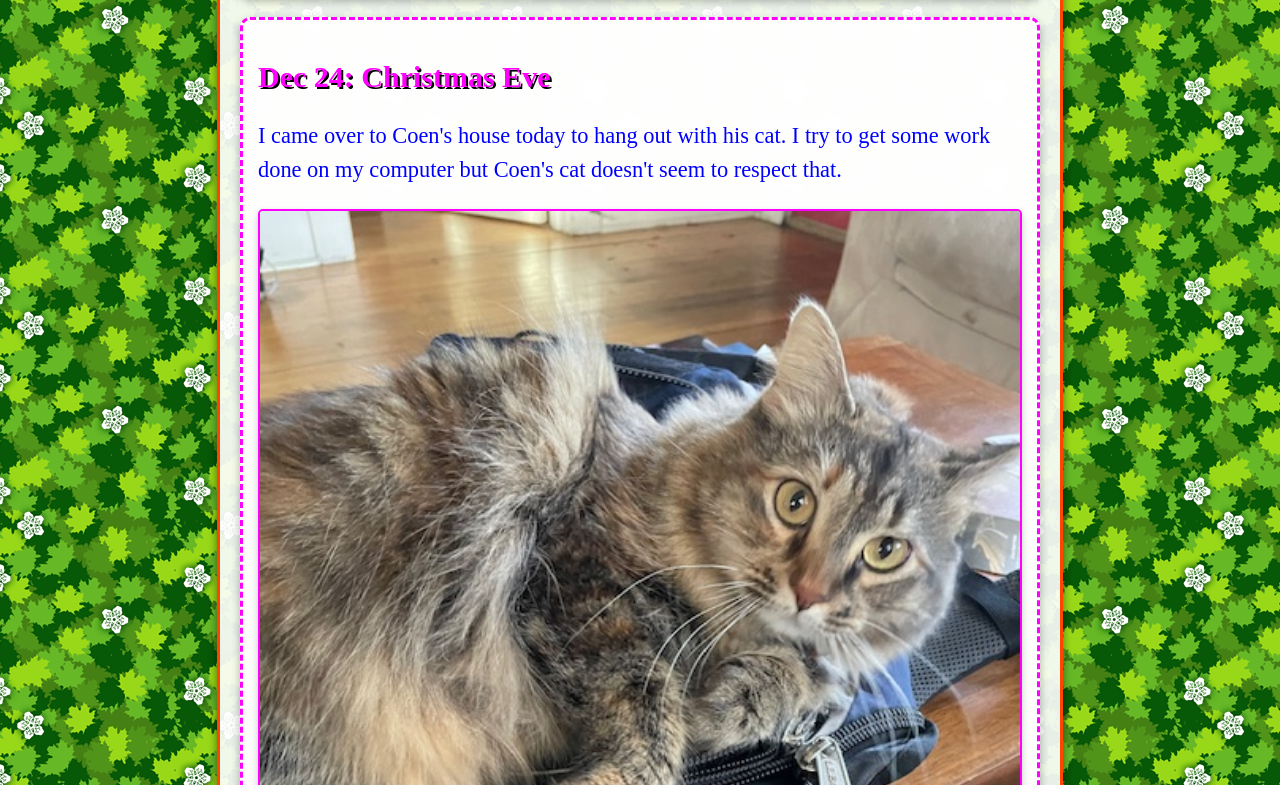
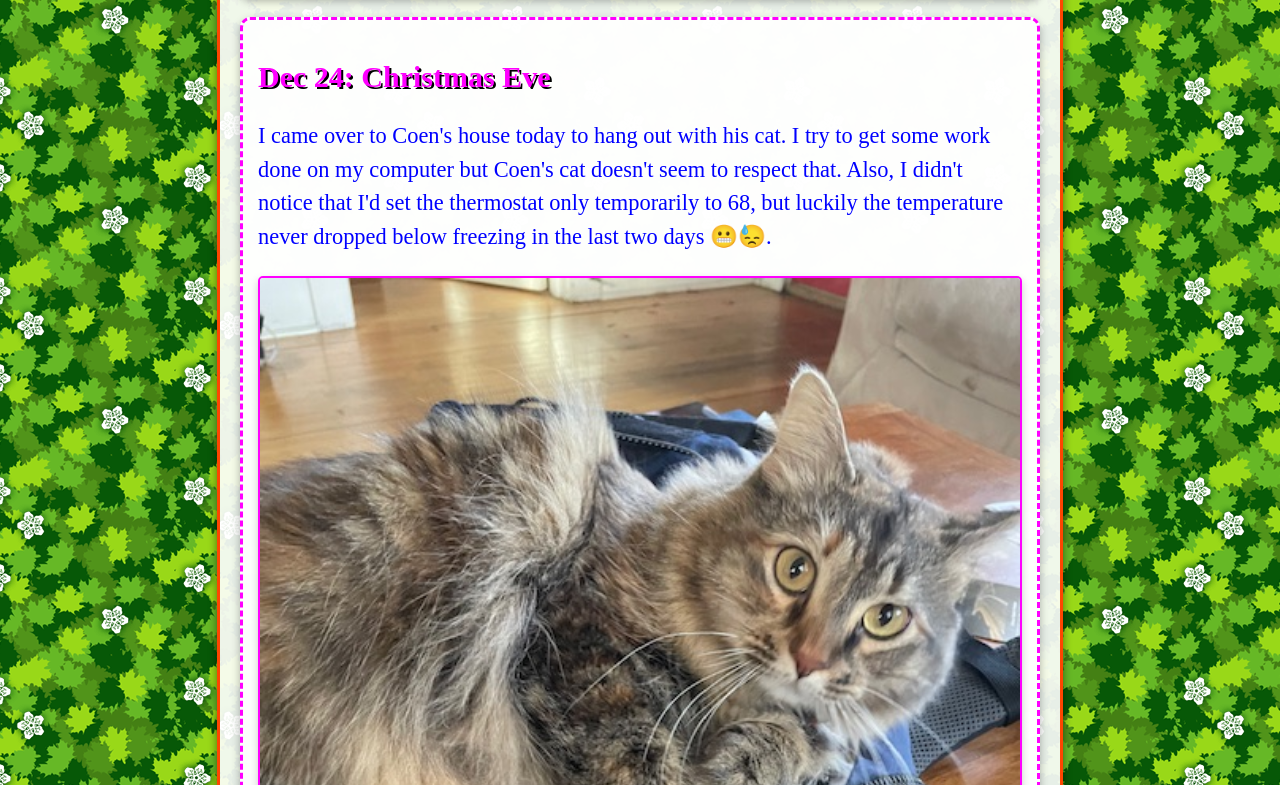
Before and after one commit to 19tylermalone94/coenscat.com, a plain HTML site: page index.html in a window 1280 px wide. Shown: the part 7095-7880 px from the top of the page. Drawn offline with Linux system fonts and the light colour scheme.

Commit message:
Update index.html

```diff
--- a/index.html
+++ b/index.html
@@ -63,9 +63,10 @@
 
     <div class="day-entry">
       <h2>Dec 24: Christmas Eve </h2>
-      <p>I came over to Coen's house today to hang out with his cat. I try to get some work done on my computer but Coen's cat doesn't seem to respect that. </p>
+      <p>I came over to Coen's house today to hang out with his cat. I try to get some work done on my computer but Coen's cat doesn't seem to respect that. Also, I didn't notice that I'd set the thermostat only temporarily to 68, but luckily the temperature never dropped below freezing in the last two days 😬😓. </p>
       <div>
         <img src="assets/images/dec24/backpack.jpg" alt="" />
+        <img src="assets/images/dec24/IMG_5901.jpeg" alt="" />
       </div>
     </div>
 
```
